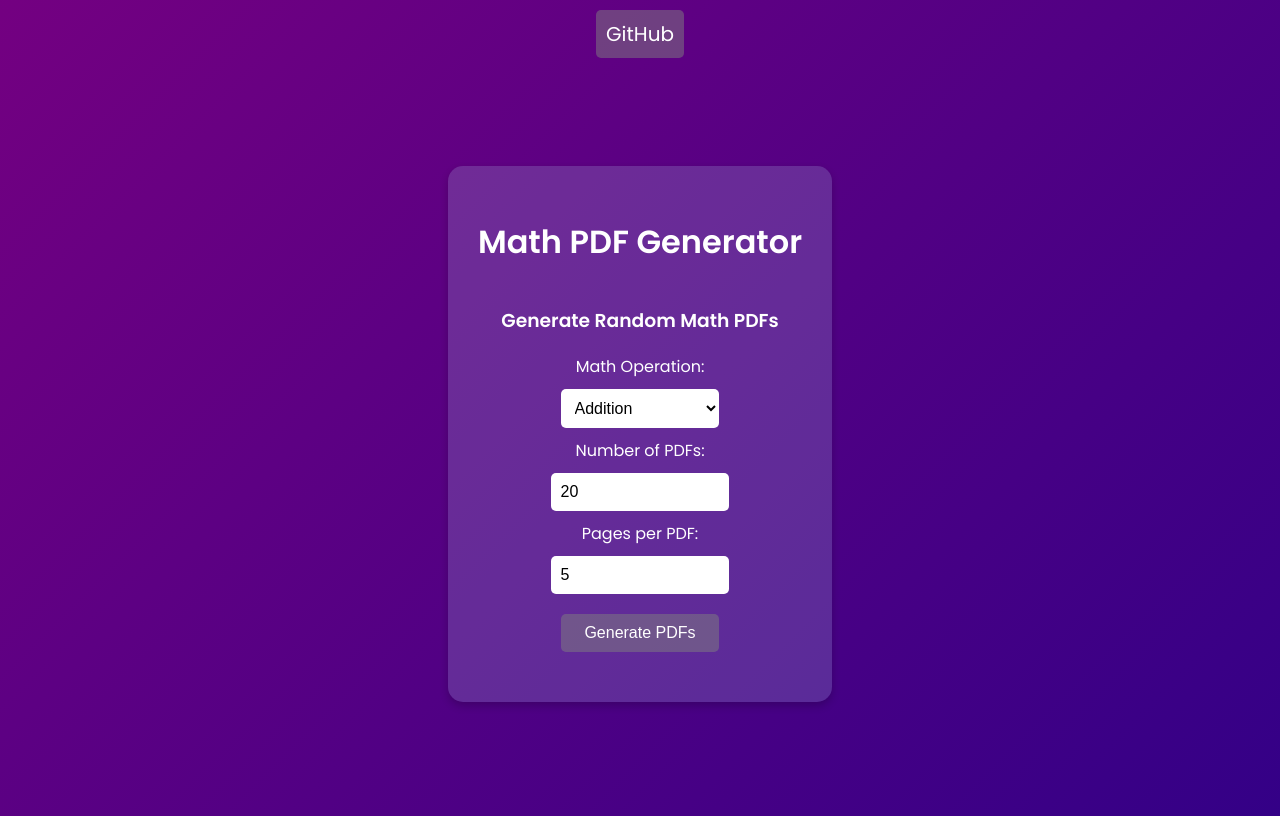
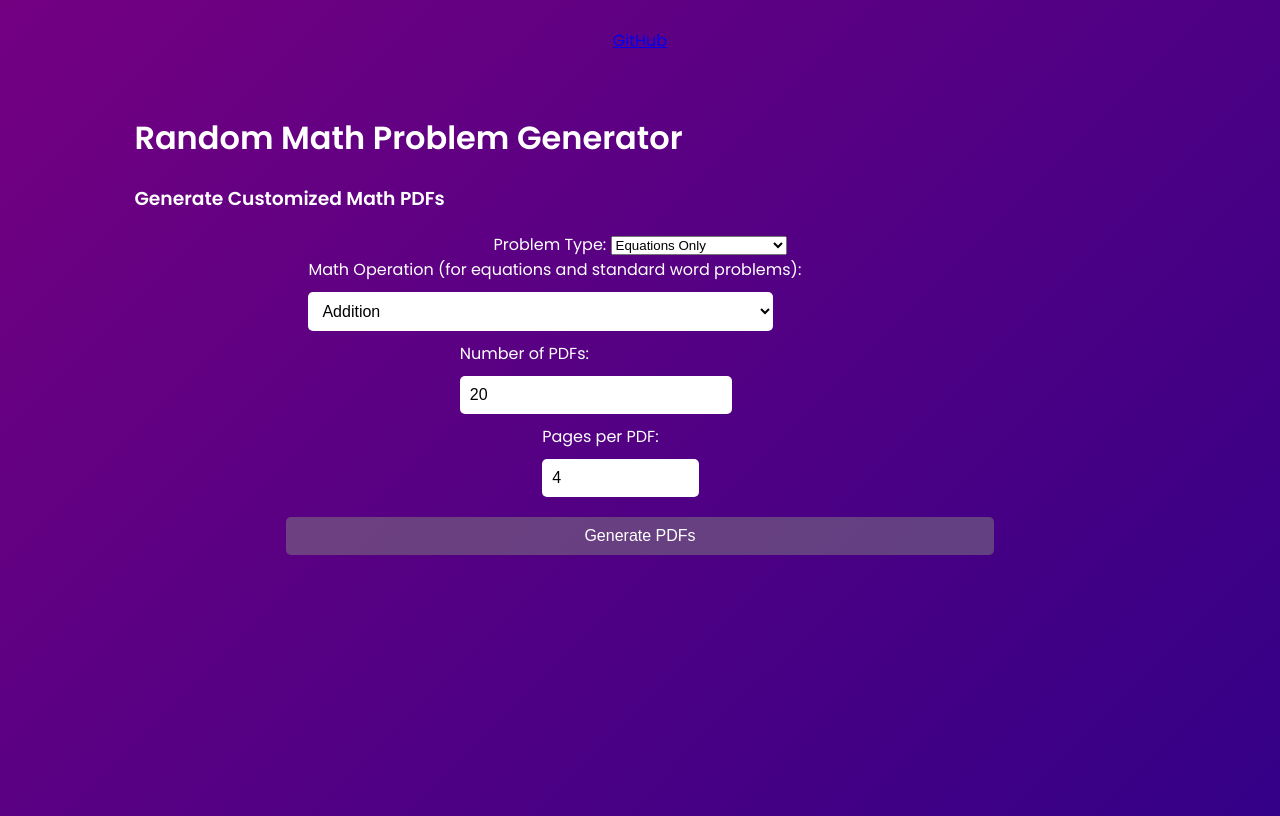
Before and after one commit to sankeer28/Math-PDF-Generator-Web, a plain HTML site: page index.html in a window 1280 px wide. Drawn offline with nearby package versions, Linux system fonts and the light colour scheme.

Commit message:
Update index.html

```diff
--- a/index.html
+++ b/index.html
@@ -1,42 +1,64 @@
 <!DOCTYPE html>
-<html>
+<html lang="en">
 <head>
-    <title>PDF Generator</title>
-    <link rel="stylesheet" type="text/css" href="styles.css">
-    <meta name="viewport" content="width=device-width, initial-scale=1">
+    <meta charset="UTF-8">
+    <meta name="viewport" content="width=device-width, initial-scale=1.0">
+    <title>Advanced Math Problem Generator</title>
+    <link rel="stylesheet" href="styles.css">
+
 </head>
 <body>
-    <div id="navbar">
-        <a id="github-link" href="https://github.com/sankeer28/Math-PDF-Generator-Web">GitHub</a>
+    <nav>
+        <div class="container">
+            <a href="https://github.com/sankeer28/Math-PDF-Generator-Web">GitHub</a>
         </div>
-    <div id="main-content">
-        <div id="container">
-            <h1>Math PDF Generator</h1>
-            <h3>Generate Random Math PDFs</h3>
-            <form id="pdfForm" onsubmit="event.preventDefault(); generatePDF();">
-                <label for="operation">Math Operation:</label>
+    </nav>
+
+    <main class="container">
+        <div class="content-box">
+            <h1>Random Math Problem Generator</h1>
+            <h3>Generate Customized Math PDFs</h3>
+
+            <form id="pdfForm">
+                <div>
+                    <label for="problemType">Problem Type:</label>
+                    <select id="problemType" name="problemType">
+                        <option value="equations">Equations Only</option>
+                        <option value="word">Word Problems Only</option>
+                        <option value="mixed">Mixed (Alternating Pages)</option>
+                    </select>
+                </div>
+
+                <div>
+                    <label for="operation">Math Operation (for equations and standard word problems):</label>
                     <select id="operation" name="operation">
                         <option value="addition">Addition</option>
                         <option value="subtraction">Subtraction</option>
                         <option value="multiplication">Multiplication</option>
                         <option value="division">Division</option>
-                    <option value="bedmas">BEDMAS</option>
-                    <option value="exponents">Exponents</option>
-                    <option value="mixed">Mixed</option>
+                        <option value="mixed">Mixed Operations</option>
                     </select>
+                </div>
 
+                <div>
                     <label for="numPDFs">Number of PDFs:</label>
                     <input type="number" id="numPDFs" name="numPDFs" min="1" value="20">
+                </div>
 
+                <div>
                     <label for="numPages">Pages per PDF:</label>
-                <input type="number" id="numPages" name="numPages" min="1" max="50" value="5">
+                    <input type="number" id="numPages" name="numPages" min="1" max="20" value="4">
+                </div>
 
                 <button type="submit">Generate PDFs</button>
             </form>
 
-            <div id="progress-message" style="margin-top: 10px;"></div>
+            <div id="progress-message"></div>
+
+
         </div>
-    </div>
+    </main>
+
     <script src="https://cdnjs.cloudflare.com/ajax/libs/jspdf/1.5.3/jspdf.debug.js"></script>
     <script src="https://cdnjs.cloudflare.com/ajax/libs/jszip/3.1.5/jszip.min.js"></script>
     <script src="https://cdnjs.cloudflare.com/ajax/libs/FileSaver.js/1.3.8/FileSaver.min.js"></script>
```
Lines whose indentation alone changed are shown as unchanged.
